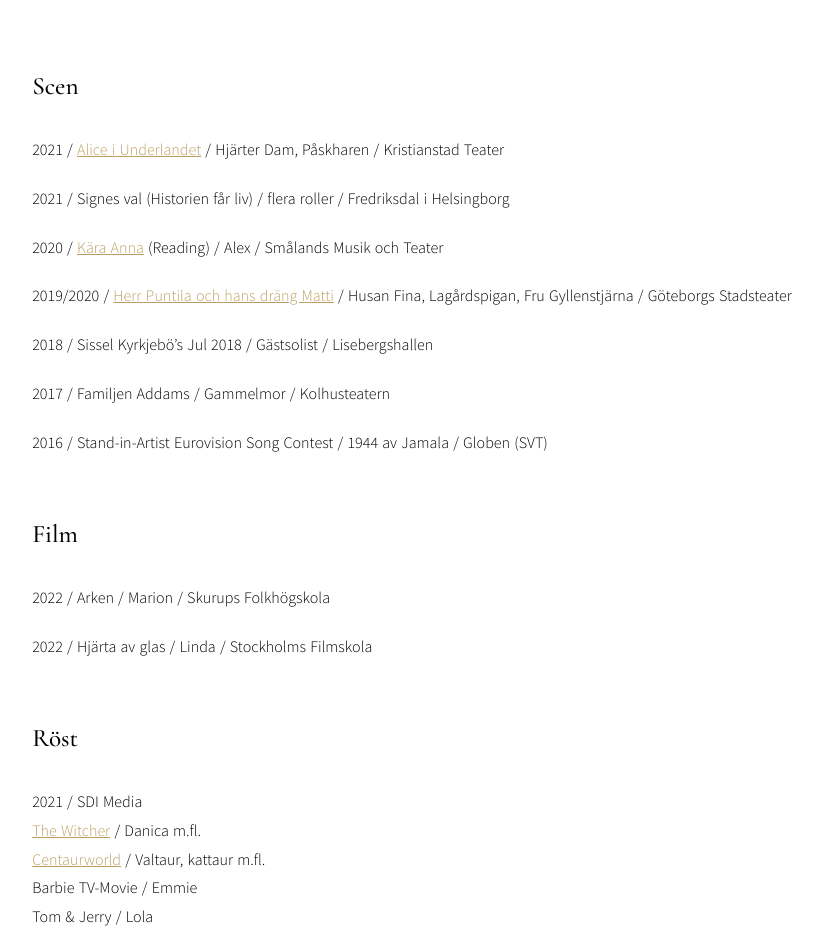
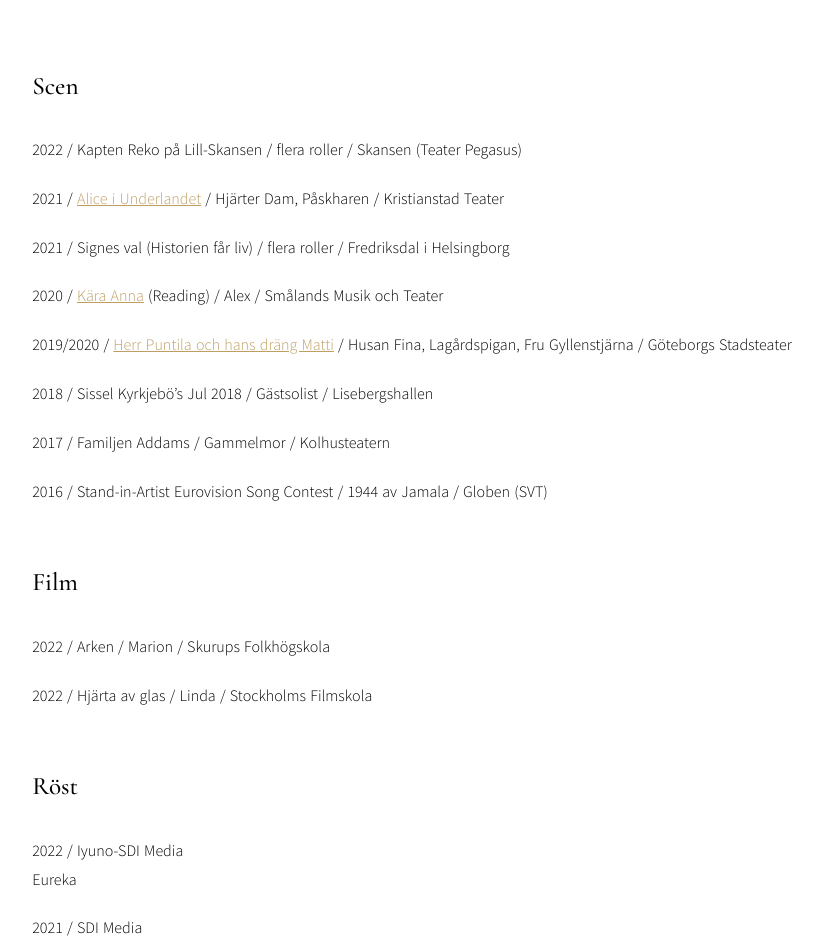
Before and after one commit to kindstrom-solutions/fridalinnell, a Nuxt app: page /cv in a window 1280 px wide. Shown: the part 1800-2748 px from the top of the page, without its empty margins (19-842 px from the left). Built offline with nearby package versions, Linux system fonts and the light colour scheme.

Commit message:
Ny video + CV uppd

```diff
--- a/pages/cv.vue
+++ b/pages/cv.vue
@@ -40,6 +40,7 @@
     </div>
     <div class="scene-section">
       <h4>Scen</h4>
+      <p>2022 / Kapten Reko på Lill-Skansen / flera roller / Skansen (Teater Pegasus)</p>
       <p>2021 / <a href="https://www.underhallningspatrullen.se/forestallning/Alice-i-Underlandet">Alice i Underlandet</a> / Hjärter Dam, Påskharen / Kristianstad Teater </p>
       <p>2021 / Signes val (Historien får liv) / flera roller / Fredriksdal i Helsingborg </p>
       <p>2020 / <a href="https://www.facebook.com/karaannamusikalen/">Kära Anna</a> (Reading) / Alex / Smålands Musik och Teater</p>
@@ -53,12 +54,15 @@
       <p>2022 / Hjärta av glas / Linda / Stockholms Filmskola </p>
 
       <h4 style="margin-top: 60px"> Röst</h4>
+      <p>2022 / Iyuno-SDI Media <br>
+      Eureka </p>
+
+      <p>
       <p>2021 / SDI Media <br>
       <a href="https://www.netflix.com/search?q=the%20witcher&jbv=80189685"> The Witcher</a> / Danica m.fl.<br>
        <a href="https://www.netflix.com/watch/81048667?trackId=200257859">Centaurworld</a>  / Valtaur, kattaur m.fl.<br>
        Barbie TV-Movie / Emmie <br>
        Tom &amp; Jerry / Lola </p>
-
 
        <p> 2021 / TMP <br>
        <a href="https://www.youtube.com/watch?v=Zp1vHa00KF0&ab_channel=Kjell%26CompanySverige"> VO Kjell &amp; Co.</a> </p>
--- a/pages/lyssna-titta.vue
+++ b/pages/lyssna-titta.vue
@@ -12,7 +12,7 @@
       <div class="video">
         <div class="video-frame">
           <iframe
-            src="https://www.youtube.com/embed/dlOERc7jasI?wmode=opaque&amp;enablejsapi=1"
+            src="https://www.youtube.com/embed/eO5PV1nhZJQ?wmode=opaque&amp;enablejsapi=1"
             height="480"
             width="854"
             scrolling="no"
@@ -21,7 +21,7 @@
           </iframe>
         </div>
         <p>
-          Frida Linnell / Showreel 2020
+          Frida Linnell / Reel scen
         </p>
       </div>
       <div class="video">
```
